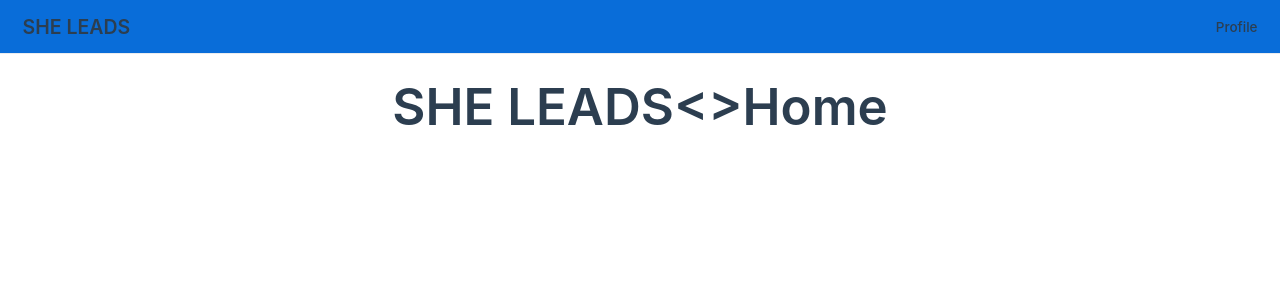
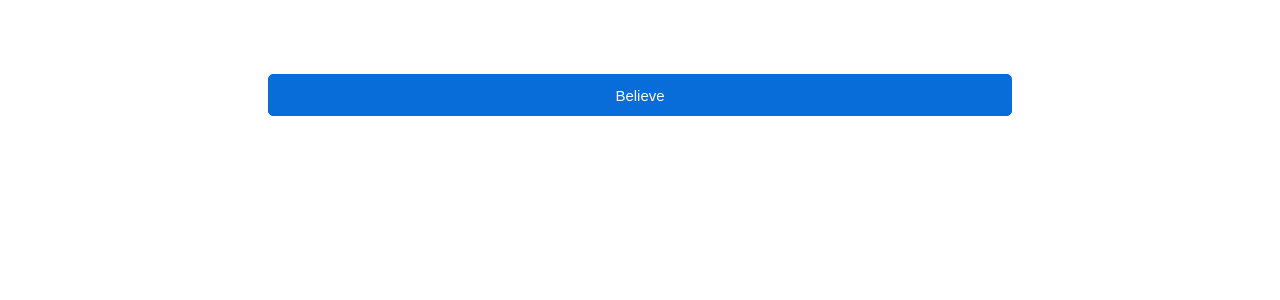
Before and after one commit to dapobelieve/sheleadspwa, a Vue app: page / in a window 1280 px wide. Shown: the top 300 px of the page. Built offline with nearby package versions, Linux system fonts and the light colour scheme; what vue-head would draw is missing.

Commit message:
sla button

```diff
--- a/src/App.vue
+++ b/src/App.vue
@@ -1,10 +1,9 @@
 <template>
   <div id="app">
-    <nav-bar></nav-bar>
+    <!-- <nav-bar></nav-bar> -->
     <div class="main-wrapper">
       <router-view />
     </div>
-
     <new-content-available-toastr
       v-if="newContentAvailable"
       class="new-content-available-toastr"
--- a/src/components/NavBar.vue
+++ b/src/components/NavBar.vue
@@ -1,5 +1,5 @@
 <template>
-  <header class="bg-primary navbar" :class="{ offline: !networkOnLine }">
+  <header class="navbar" :class="{ offline: !networkOnLine }">
     <router-link to="/">
       <span class="site-name title-desktop">{{ appTitle }}</span>
       <span class="site-name title-mobile">{{ appShortTitle }}</span>
@@ -9,22 +9,22 @@
         <div class="nav-item">
           <router-link to="/profile">Profile</router-link>
         </div>
-        <div
+       <!--  <div
           v-if="isUserLoggedIn && networkOnLine"
           class="nav-item logout-item"
           @click="logout"
         >
           <a>Logout</a>
-        </div>
+        </div> -->
         <div v-if="!networkOnLine" class="nav-item offline-label">Offline</div>
       </nav>
 
-      <img
+      <!-- <img
         v-if="isUserLoggedIn && networkOnLine"
         class="user-picture can-hide"
         :src="user.photoURL"
         alt="Avatar"
-      />
+      /> -->
     </div>
   </header>
 </template>
@@ -34,7 +34,7 @@ import { mapGetters, mapState } from 'vuex'
 
 export default {
   computed: {
-    ...mapGetters('authentication', ['isUserLoggedIn']),
+    // ...mapGetters('authentication', ['isUserLoggedIn']),
     ...mapState('authentication', ['user']),
     ...mapState('app', ['networkOnLine', 'appTitle', 'appShortTitle'])
   }
--- /dev/null
+++ b/src/components/SlaButton.vue
@@ -0,0 +1,174 @@
+<template>
+	<button @click="$emit('click', $event)" :class="[classes, icon ? iconClass : '']" :disabled="disable" :style="styles">
+    <!-- Button Text -->
+    <span v-if="text">
+      {{ text }}
+    </span>
+	</button>
+</template>
+<script>
+
+const sizes = ['xs', 'sm', 'md', 'lg'];
+const types = ['inverse', 'filled', 'outline'];
+
+export default {
+  name: "BvButton",
+  data () {
+    return {
+      widths: {
+        'xs': 26,
+        'sm': 34,
+        'md': 42,
+        'lg': 48
+      },
+    }
+  },
+  props: {
+    // The type of the button
+    type: {
+      // `'inverse'` / `'filled'` / `'outline'`
+      type: String,
+      default: types[1],
+      required: false
+    },
+    // The size of the button
+    size: {
+      // `'xs'` / `'sm'` / `'md'` / `'lg'`
+      type: String,
+      default: sizes[2],
+      required: false
+    },
+    // To set button to be full width
+    block: {
+      type: Boolean,
+      default: false,
+      required: false
+    },
+    icon: {
+      type: String,
+      required: false,
+    },
+    // The disabled state of the button
+    disable: {
+      // `'true'` / `'false'`
+      type: Boolean,
+      default: false,
+      required: false
+    },
+    text: {
+      type: String,
+      default:''
+    }
+  },
+  computed: {
+    styles() {
+      if(!this.text && typeof(this.icon) != "undefined") {
+        return `width: ${this.widths[this.size]}px; border-radius: 50%; padding: 0;`
+      } return false;
+    },
+    iconClass () {
+      let btnBlock = this.block == true ? 'btn-block-icon' : ""
+      return `${btnBlock}`;
+    },
+    iconMargin () {
+      if(!this.text && typeof(this.icon) != "undefined") {
+        return 'mr-0';
+      } return 'mr-4'
+    },
+    classes () {
+      let classes = '';
+      classes += sizes.includes(this.size) ? `btn-${this.size} ` : '';
+      classes += types.includes(this.type) ? `btn-${this.type} ` : '';
+      classes += this.block ? 'btn-block' : ''
+      return classes.trim();
+    },
+    iconPosition:function(){
+      return this.text != "" && this.block ? {'position': 'absolute'} : {}
+    }
+  }
+}
+</script>
+
+<style lang="scss">
+button, .btn {
+  display: inline-flex;
+  justify-content: center;
+  align-items: center;
+  border-radius: 5px;
+  border: 1px solid color(bv-grey-200);
+  font-size: 1rem;
+  cursor: pointer;
+  outline: none;
+  position: relative;
+  &.btn-lg {
+    height: 48px;
+    font-size: 1.3rem;
+    padding: 0 2rem;
+  }
+  &.btn-md {
+    height: 42px;
+    padding: 0 1.5rem;
+  }
+  &.btn-sm {
+    height: 34px;
+    padding: 0 1rem;
+  }
+  &.btn-xs {
+    height: 26px;
+    padding: 0 .75rem;
+  }
+
+  &.btn-inverse {
+    color: color(bv-primary) !important;
+    background-color: color(bv-white);
+    &:hover {
+      background-color: color(bv-grey-100);
+    }
+  }
+
+  &.btn-outline {
+    border: 1px solid color(bv-primary) ;
+    background-color: color(bv-white);
+    color: color(bv-primary);
+    &:hover {
+      background-color: lighten(color(bv-primary), 50%);
+    }
+  }
+
+  &.btn-filled {
+    color: color(bv-white);
+    background-color: color(bv-primary);
+    border: 1px solid color(bv-primary) ;
+    &:hover {
+      background-color: darken(color(bv-primary), 5%);
+      border-color: darken(color(bv-primary), 5%);
+    }
+  }
+
+  &:disabled {
+    cursor: auto;
+    opacity: 0.5 !important;
+  }
+}
+
+.btn-block {
+  width: 100% !important;
+  &.btn-lg {
+    padding: 0 0 0 calc(2rem / 2)!important;
+  }
+  &.btn-md {
+    padding: 0 0 0 0;
+  }
+  &.btn-sm, &.btn-xs {
+    padding: 0 0 0 calc(1rem / 2)!important;
+  }
+  &-icon {
+    display: flex;
+    justify-content: flex-start !important;
+    border-radius: 50px !important;
+    & > :last-child {
+      margin: auto;
+    }
+  }
+}
+</style>
--- a/src/views/Home.vue
+++ b/src/views/Home.vue
@@ -1,6 +1,6 @@
 <template>
   <div class="page-wrapper">
-    <h1 class="home-page-title">{{ appTitle }}<>Home</h1>
+    <sla-button class="text-white" block text="Believe"></sla-button>
   </div>
 </template>
 
@@ -22,22 +22,24 @@ export default {
       ]
     }
   },
-  computed: mapState('app', ['appTitle'])
+  computed: mapState('app', ['appTitle']),
+  components: {
+    SlaButton: () => import("@/components/SlaButton.vue")
+  }
 }
 </script>
 
 <style lang="scss" scoped>
 @import '@/theme/variables.scss';
 
-.page-wrapper {
-  display: flex;
-  flex-direction: column;
-  justify-content: center;
-  align-items: center;
+// .page-wrapper {
+//   display: flex;
+//   flex-direction: column;
+//   justify-content: center;
+//   align-items: center;
 
-  .home-page-title {
-    text-align: center;
-  }
-
-}
+//   .home-page-title {
+//     text-align: center;
+//   }
+// }
 </style>
--- a/vue-config/config.default.js
+++ b/vue-config/config.default.js
@@ -9,5 +9,13 @@ module.exports = {
     workboxOptions: {
       swSrc: path.join('public', 'service-worker.js')
     }
+  },
+  css: {
+    loaderOptions: {
+      sass: {
+        prependData: `@import "@/scss/utils/all.scss";`
+      }
+    },
+    extract: false
   }
 }
```
